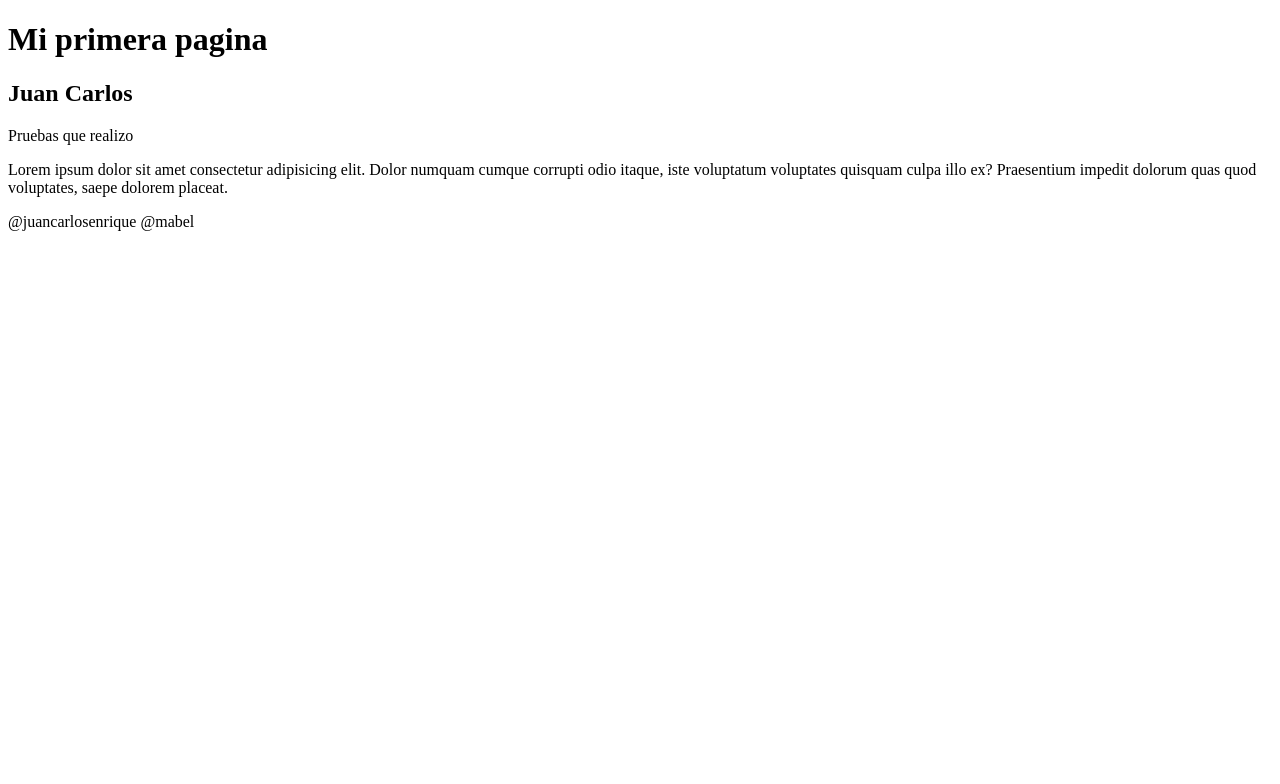
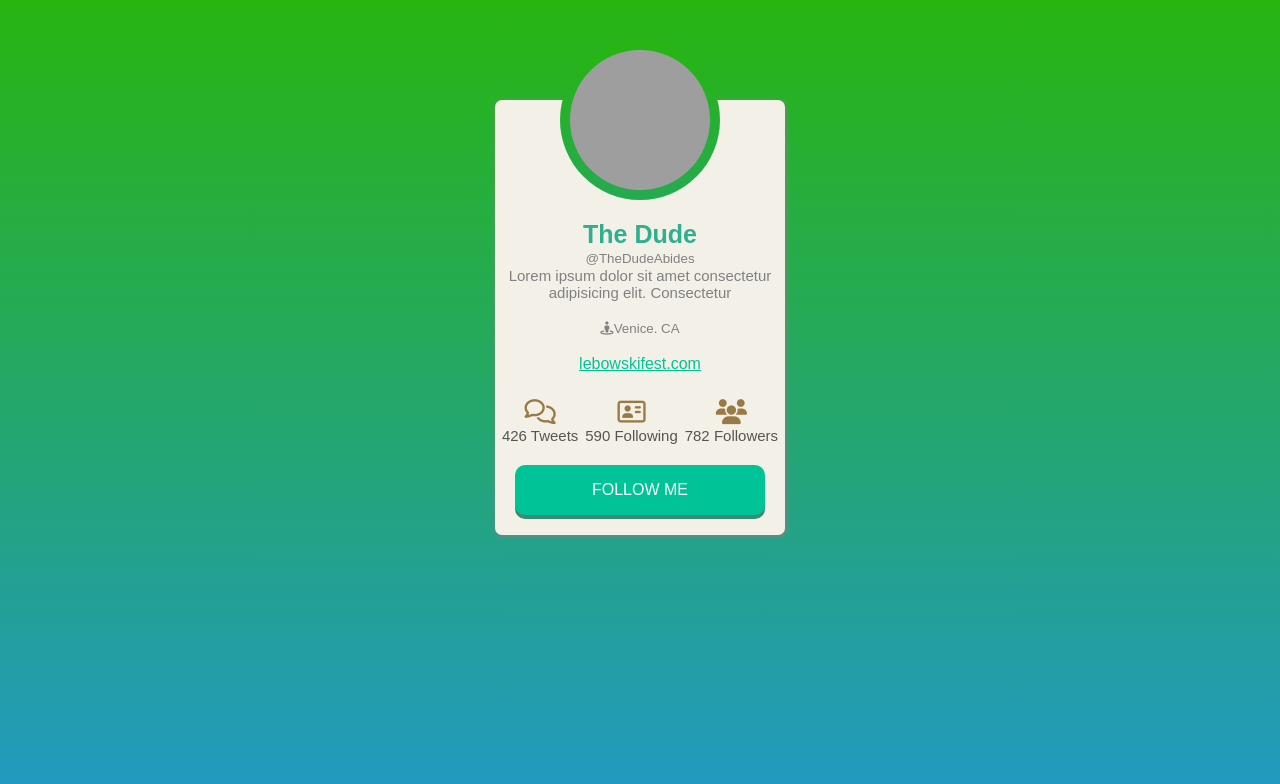
Before and after one commit to CarlosEnrique103/Card-UI, a plain HTML site: page index.html in a window 1280 px wide. Drawn offline with Linux system fonts and the light colour scheme; grey boxes are pictures that could not be loaded.

Commit message:
Cambio en el index

```diff
--- a/index.html
+++ b/index.html
@@ -1,25 +1,166 @@
 <!DOCTYPE html>
 <html lang="en">
-<head>
-    <meta charset="UTF-8">
-    <meta name="viewport" content="width=device-width, initial-scale=1.0">
-    <meta http-equiv="X-UA-Compatible" content="ie=edge">
-    <title>Primer Documento</title>
-</head>
-<body>
-    <header>
-        <h1>Mi primera pagina</h1>
-    </header>
-    <main>
-        <article>
-            <h2>Juan Carlos</h2>
-            <p>Pruebas que realizo</p>
-            <p>Lorem ipsum dolor sit amet consectetur adipisicing elit. Dolor numquam cumque corrupti odio itaque, iste voluptatum voluptates quisquam culpa illo ex? Praesentium impedit dolorum quas quod voluptates, saepe dolorem placeat.</p>
-        </article>
-    </main>
-    <footer>
-        <p>@juancarlosenrique @mabel</p>
-    </footer>
+  <head>
+    <meta charset="UTF-8" />
+    <meta name="viewport" content="width=device-width, initial-scale=1.0" />
+    <meta http-equiv="X-UA-Compatible" content="ie=edge" />
+    <title>The Dude</title>
+    <style>
+      * {
+        margin: 0;
+        padding: 0;
+        font-family: Arial, Helvetica, sans-serif;
+      }
 
-</body>
+      body {
+        background: rgb(34,153,195);
+        background: linear-gradient(0deg, rgba(34,153,195,1) 0%, rgba(39,181,17,1) 100%);
+        height: 100vh;
+        text-align: center;
+
+      }
+
+      img {
+        height: 140px;
+        width: 140px;
+        border-radius: 100px;
+        position: absolute;
+        left: 50%;
+        margin-left: -70px;
+        top: -50px;
+
+      }
+      .border-img{
+        height: 160px;
+        width: 160px;
+        border-radius: 100px;
+        position: absolute;
+        left: 50%;
+        margin-left: -80px;
+        top: -60px;
+        background: rgb(39,181,17,1);
+        background: linear-gradient(0deg,#25AA51 0%, rgba(39,181,17,1) 100%);
+      }
+
+      article {
+        display: inline-block;
+        background-color: #F3F0E8;
+        border-radius: 7px;
+        position: relative;
+        margin-top: 100px;
+        padding: 1;
+        box-shadow: 1px 1px 5px grey;
+      }
+
+
+      li {
+        list-style: none;
+      }
+
+      .btn {
+        color: white;
+        display: inline-block;
+        background-color: #00c398;
+        box-shadow: 0px 4px #3a8b74;
+        width: 250px;
+        height: 50px;
+        border-radius: 10px;
+        line-height: 50px;
+        text-decoration: none;
+      }
+      .info {
+        margin-top: 120px;
+        color:gray;
+
+      }
+
+      .info h3{
+        color: #2FAF8F;
+        font-size: 25px;
+
+      }
+
+      .info p {
+        font-size: 15px;
+      }
+
+      .info-add {
+        margin-top: 25px;
+
+      }
+
+      .info-add ul {
+        display: flex;
+        justify-content: space-evenly;
+      }
+
+      .btn {
+        margin: 20px;
+      }
+
+      .info-add ul li a {
+        font-size: 25px;
+        color: #997944;
+      }
+      .info-add small {
+        font-size: 15px;
+        color: #575551;
+      }
+
+      .info small {
+        font-family: Arial, Helvetica, sans-serif;
+      }
+
+      .info a{
+        color:#00C398;
+      }
+
+    </style>
+  </head>
+  <body>
+    <article>
+
+      <div class="border-img"></div>
+      <figure>
+          <img src="https://picsum.photos/350/390" alt="" />
+        </figure>
+      <div class="info">
+        <h3>The Dude</h3>
+        <small>@TheDudeAbides</small>
+        <p>
+          Lorem ipsum dolor sit amet consectetur <br />
+          adipisicing elit. Consectetur
+        </p>
+        <br>
+        <small><i class="fas fa-street-view"></i>Venice. CA </small>
+        <br>
+        <br>
+        <a href="">lebowskifest.com</a>
+      </div>
+      <div class="info-add">
+        <ul>
+          <li>
+            <a href=""><i class="far fa-comments"></i></a>
+            <br />
+            <small>426 Tweets</small>
+          </li>
+          <li>
+            <a href=""><i class="far fa-address-card"></i></a>
+            <br />
+            <small>590 Following</small>
+          </li>
+          <li>
+            <a href=""><i class="fas fa-users"></i></a>
+            <br />
+            <small>782 Followers</small>
+          </li>
+        </ul>
+      </div>
+      <a class="btn" href="">FOLLOW ME</a>
+    </article>
+  </body>
+  <script
+    src="https://kit.fontawesome.com/43f3cc2ec8.js"
+    crossorigin="anonymous"
+  ></script>
 </html>
```
